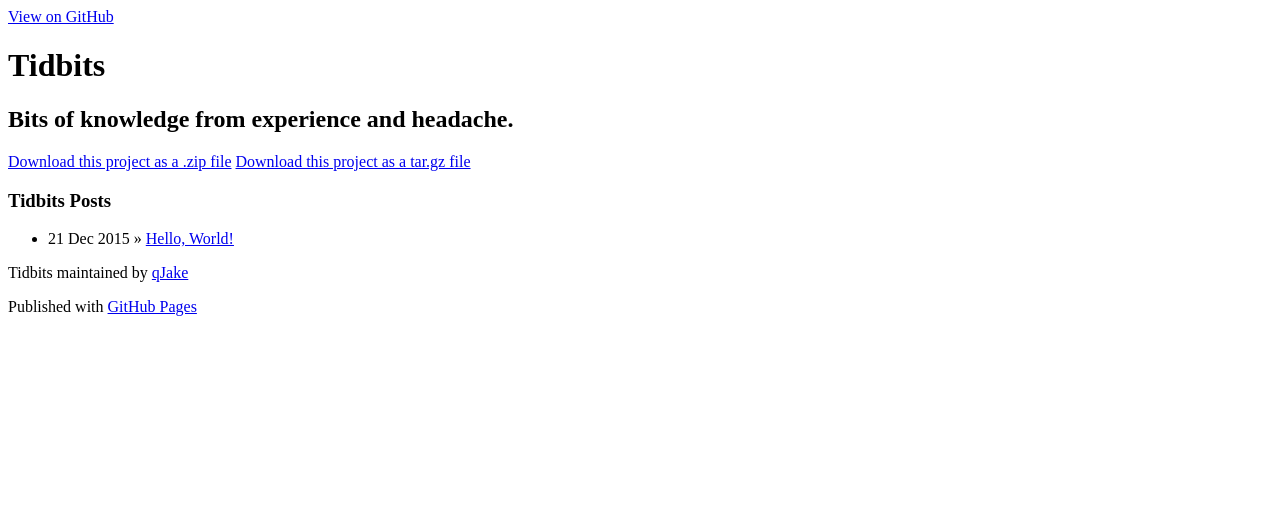
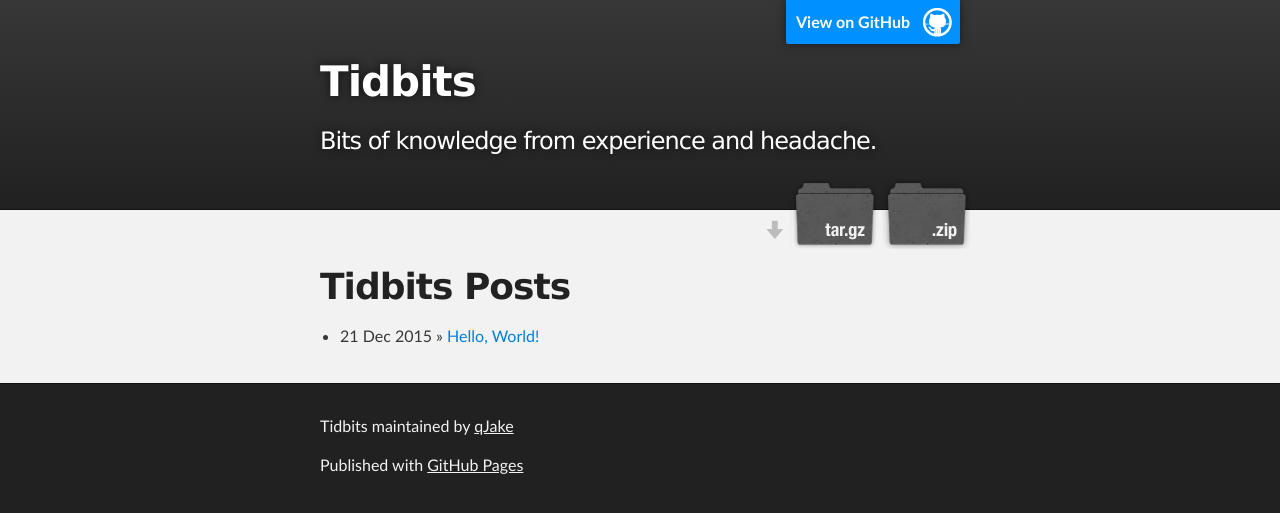
Before and after one commit to qJake/tidbits, a Jekyll site: the page built from blog/index.html, in a window 1280 px wide. Shown: the top 513 px of the page. Built offline with Jekyll 4.4.1, drawn with Linux system fonts in a browser that asks for light colours.

Commit message:
Fix stylesheet reference

```diff
--- a/_layouts/default.html
+++ b/_layouts/default.html
@@ -6,7 +6,7 @@
     <meta http-equiv="X-UA-Compatible" content="chrome=1">
     <meta name="description" content="Tidbits : Bits of knowledge from experience and headache.">
 
-    <link rel="stylesheet" type="text/css" media="screen" href="stylesheets/stylesheet.css">
+    <link rel="stylesheet" type="text/css" media="screen" href="/tidbits/stylesheets/stylesheet.css">
 
     <title>{{ page.title }}</title>
   </head>
```
